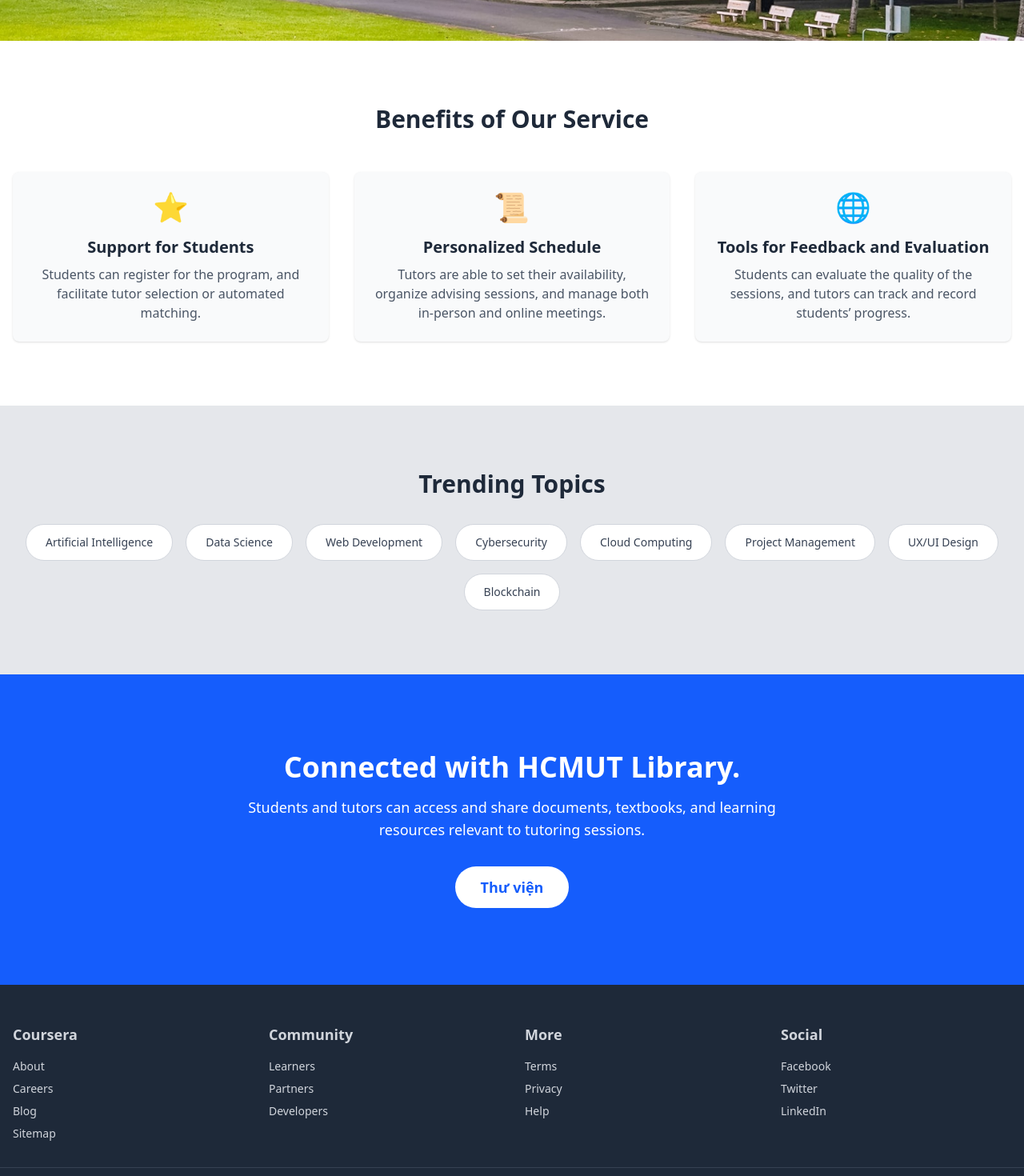
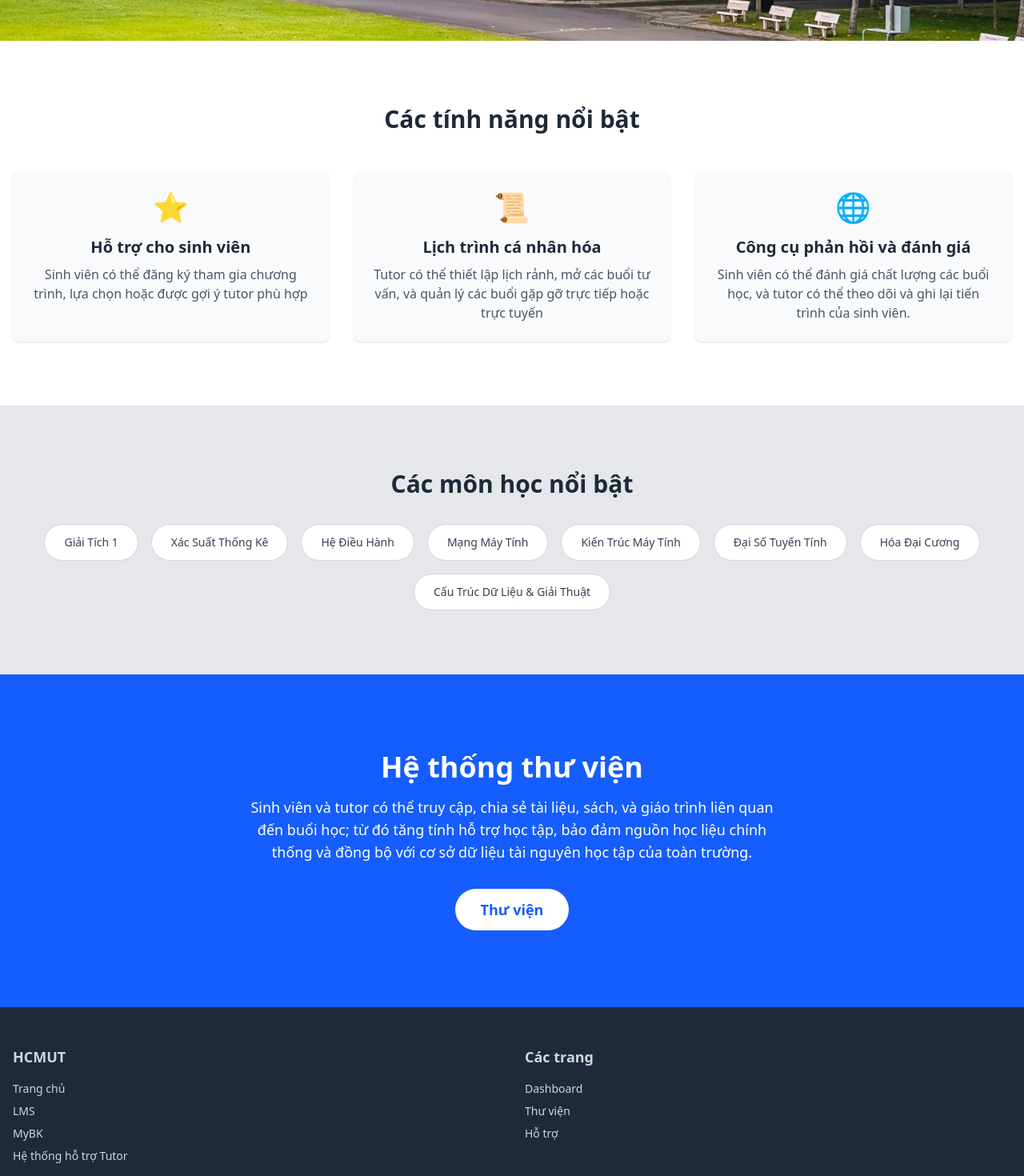
Before and after one commit to lamnh404/Tutor-Support-System, a React (Vite) app: page / in a window 1280 px wide. Shown: the part 520-1990 px from the top of the page at 80% size. Built offline with nearby package versions, Linux system fonts and the light colour scheme.

Commit message:
English to Vietnamese

```diff
--- a/src/pages/Homepage/Features.tsx
+++ b/src/pages/Homepage/Features.tsx
@@ -5,7 +5,7 @@ const Features: React.FC = () => {
   return (
     <section className="bg-white py-16">
       <div className="container mx-auto p-4">
-        <h2 className="text-3xl font-bold text-center text-gray-800 mb-12">Benefits of Our Service</h2>
+        <h2 className="text-3xl font-bold text-center text-gray-800 mb-12">Các tính năng nổi bật</h2>
         <div className="grid grid-cols-1 md:grid-cols-2 lg:grid-cols-3 gap-8">
           {features.map((feature, index) => (
             <div key={index} className="flex flex-col items-center text-center p-6 bg-gray-50 rounded-lg shadow-sm hover:shadow-md transition-shadow">
--- a/src/pages/Homepage/Footer.tsx
+++ b/src/pages/Homepage/Footer.tsx
@@ -3,40 +3,26 @@ import React from 'react'
 const Footer: React.FC = () => {
   return (
     <footer className="bg-gray-800 text-gray-300 py-12">
-      <div className="container mx-auto grid grid-cols-1 md:grid-cols-4 gap-8 px-4">
+      <div className="container mx-auto grid grid-cols-1 md:grid-cols-2 gap-8 px-4">
         <div>
-          <h4 className="text-lg font-bold mb-4">Coursera</h4>
+          <h4 className="text-lg font-bold mb-4">HCMUT</h4>
           <ul className="space-y-2 text-sm">
-            <li><a href="#" className="hover:underline">About</a></li>
-            <li><a href="#" className="hover:underline">Careers</a></li>
-            <li><a href="#" className="hover:underline">Blog</a></li>
-            <li><a href="#" className="hover:underline">Sitemap</a></li>
+            <li><a href="https://hcmut.edu.vn/" className="hover:underline">Trang chủ</a></li>
+            <li><a href="https://lms.hcmut.edu.vn/" className="hover:underline">LMS</a></li>
+            <li><a href="https://mybk.hcmut.edu.vn/my/index.action" className="hover:underline">MyBK</a></li>
+            <li><a href="#" className="hover:underline">Hệ thống hỗ trợ Tutor</a></li>
           </ul>
         </div>
+
         <div>
-          <h4 className="text-lg font-bold mb-4">Community</h4>
+          <h4 className="text-lg font-bold mb-4">Các trang</h4>
           <ul className="space-y-2 text-sm">
-            <li><a href="#" className="hover:underline">Learners</a></li>
-            <li><a href="#" className="hover:underline">Partners</a></li>
-            <li><a href="#" className="hover:underline">Developers</a></li>
+            <li><a href="#" className="hover:underline">Dashboard</a></li>
+            <li><a href="library" className="hover:underline">Thư viện</a></li>
+            <li><a href="#" className="hover:underline">Hỗ trợ</a></li>
           </ul>
         </div>
-        <div>
-          <h4 className="text-lg font-bold mb-4">More</h4>
-          <ul className="space-y-2 text-sm">
-            <li><a href="#" className="hover:underline">Terms</a></li>
-            <li><a href="#" className="hover:underline">Privacy</a></li>
-            <li><a href="#" className="hover:underline">Help</a></li>
-          </ul>
-        </div>
-        <div>
-          <h4 className="text-lg font-bold mb-4">Social</h4>
-          <ul className="space-y-2 text-sm">
-            <li><a href="#" className="hover:underline">Facebook</a></li>
-            <li><a href="#" className="hover:underline">Twitter</a></li>
-            <li><a href="#" className="hover:underline">LinkedIn</a></li>
-          </ul>
-        </div>
+
       </div>
       <div className="text-center text-sm mt-8 border-t border-gray-700 pt-4">
         <p>&copy; 2025 HCMUT. All rights reserved.</p>
--- a/src/pages/Homepage/Intro.tsx
+++ b/src/pages/Homepage/Intro.tsx
@@ -11,14 +11,14 @@ export default function Intro() {
       <div className="container mx-auto p-8 rounded-lg bg-black/60 max-w-5/10 relative z-10">
         <h2 className="text-4xl sm:text-5xl font-extrabold text-white mb-4 leading-tight">
           HCMUT <br />
-          Tutor Support System
+          Hệ thống hỗ trợ Tutor
         </h2>
         <p className="text-lg text-white mb-8 max-w-2xl mx-auto">
-          The Tutor/Mentor program has now been implemented to support students in their academic journey and skill development.
+          Chương trình Tutor/Mentor được triển khai nhằm hỗ trợ sinh viên trong quá trình học tập và phát triển kỹ năng.
         </p>
         <Link to="/login">
           <button className="bg-blue-600 text-white font-bold py-3 px-8 rounded-full text-lg hover:bg-blue-700 transition-colors">
-          Log In Using BKeID
+          Đăng nhập bằng BKeID
           </button>
         </Link>
       </div>
--- a/src/pages/Homepage/Library.tsx
+++ b/src/pages/Homepage/Library.tsx
@@ -1,16 +1,19 @@
 import React from 'react'
+import { Link } from 'react-router-dom'
 
 const Library: React.FC = () => {
   return (
     <section className="bg-blue-600 text-white py-20 text-center">
       <div className="container mx-auto p-4">
-        <h2 className="text-3xl sm:text-4xl font-extrabold mb-4">Connected with HCMUT Library.</h2>
+        <h2 className="text-3xl sm:text-4xl font-extrabold mb-4">Hệ thống thư viện</h2>
         <p className="text-lg mb-8 max-w-2xl mx-auto">
-          Students and tutors can access and share documents, textbooks, and learning resources relevant to tutoring sessions.
+          Sinh viên và tutor có thể truy cập, chia sẻ tài liệu, sách, và giáo trình liên quan đến buổi học; từ đó tăng tính hỗ trợ học tập, bảo đảm nguồn học liệu chính thống và đồng bộ với cơ sở dữ liệu tài nguyên học tập của toàn trường.
         </p>
-        <button className="bg-white text-blue-600 font-bold py-3 px-8 rounded-full text-lg hover:bg-gray-100 transition-colors">
-          Thư viện
-        </button>
+        <Link to="/library">
+          <button className="bg-white text-blue-600 font-bold py-3 px-8 rounded-full text-lg hover:bg-gray-100 transition-colors">
+            Thư viện
+          </button>
+        </Link>
       </div>
     </section>
   )
--- a/src/pages/Homepage/Trending.tsx
+++ b/src/pages/Homepage/Trending.tsx
@@ -1,26 +1,25 @@
 import React from 'react'
 
 const trendingTopics = [
-  'Artificial Intelligence',
-  'Data Science',
-  'Web Development',
-  'Cybersecurity',
-  'Cloud Computing',
-  'Project Management',
-  'UX/UI Design',
-  'Blockchain'
+  'Giải Tích 1',
+  'Xác Suất Thống Kê',
+  'Hệ Điều Hành',
+  'Mạng Máy Tính',
+  'Kiến Trúc Máy Tính',
+  'Đại Số Tuyến Tính',
+  'Hóa Đại Cương',
+  'Cấu Trúc Dữ Liệu & Giải Thuật'
 ]
 
 const Trending: React.FC = () => {
   return (
     <section className="bg-gray-200 py-16">
       <div className="container mx-auto p-4">
-        <h2 className="text-3xl font-bold text-center text-gray-800 mb-8">Trending Topics</h2>
+        <h2 className="text-3xl font-bold text-center text-gray-800 mb-8">Các môn học nổi bật</h2>
         <div className="flex flex-wrap justify-center gap-4">
           {trendingTopics.map((topic, index) => (
             <a
               key={index}
-              href="#"
               className="bg-white text-gray-700 px-6 py-3 rounded-full border border-gray-300 hover:bg-gray-100 transition-colors text-sm font-medium"
             >
               {topic}
--- a/src/pages/Homepage/data.tsx
+++ b/src/pages/Homepage/data.tsx
@@ -1,17 +1,17 @@
 export const features = [
   {
     icon: '⭐',
-    title: 'Support for Students',
-    description: 'Students can register for the program, and facilitate tutor selection or automated matching.'
+    title: 'Hỗ trợ cho sinh viên',
+    description: 'Sinh viên có thể đăng ký tham gia chương trình, lựa chọn hoặc được gợi ý tutor phù hợp'
   },
   {
     icon: '📜',
-    title: 'Personalized Schedule',
-    description: 'Tutors are able to set their availability, organize advising sessions, and manage both in-person and online meetings.'
+    title: 'Lịch trình cá nhân hóa',
+    description: 'Tutor có thể thiết lập lịch rảnh, mở các buổi tư vấn, và quản lý các buổi gặp gỡ trực tiếp hoặc trực tuyến'
   },
   {
     icon: '🌐',
-    title: 'Tools for Feedback and Evaluation',
-    description: 'Students can evaluate the quality of the sessions, and tutors can track and record students’ progress.'
+    title: 'Công cụ phản hồi và đánh giá',
+    description: 'Sinh viên có thể đánh giá chất lượng các buổi học, và tutor có thể theo dõi và ghi lại tiến trình của sinh viên.'
   }
 ]
```
